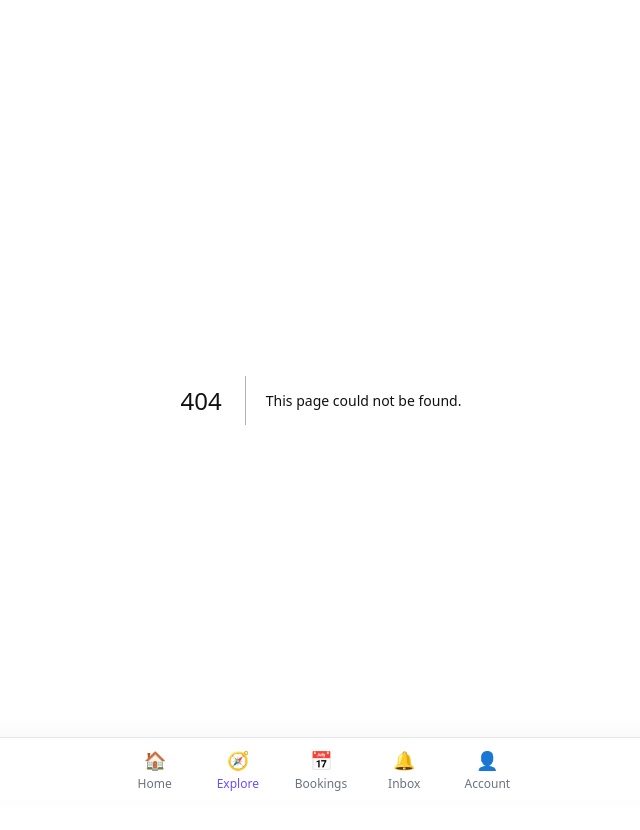
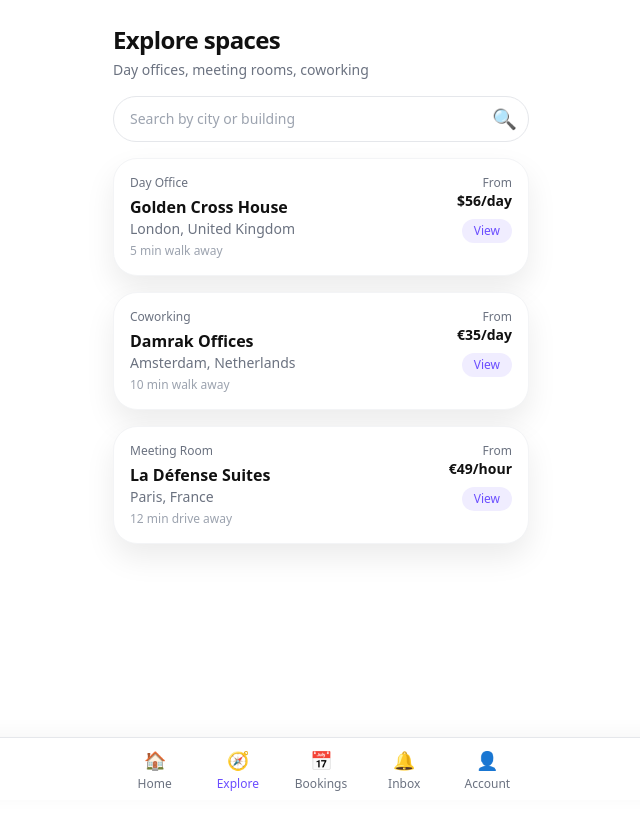
Before and after one commit to p-mourita/worka-app, a Next.js app: page /explore in a window 1280 px wide. Before the commit this address had no page. Shown: the top 830 px of the page, without its empty margins (319-959 px from the left). After the commit the page ends 800 px from the top, so only its background shows below. Built offline with nearby package versions, Linux system fonts and the light colour scheme.

Commit message:
Create page.tsx

```diff
--- /dev/null
+++ b/src/app/explore/page.tsx
@@ -0,0 +1,54 @@
+import Header from "@/components/header";
+import { SpaceCard } from "@/components/cards";
+
+const mockSpaces = [
+  {
+    id: "1",
+    name: "Golden Cross House",
+    city: "London, United Kingdom",
+    type: "Day Office" as const,
+    fromPrice: "$56/day",
+    distance: "5 min walk"
+  },
+  {
+    id: "2",
+    name: "Damrak Offices",
+    city: "Amsterdam, Netherlands",
+    type: "Coworking" as const,
+    fromPrice: "€35/day",
+    distance: "10 min walk"
+  },
+  {
+    id: "3",
+    name: "La Défense Suites",
+    city: "Paris, France",
+    type: "Meeting Room" as const,
+    fromPrice: "€49/hour",
+    distance: "12 min drive"
+  }
+];
+
+export default function ExplorePage() {
+  return (
+    <main className="flex-1 flex flex-col">
+      <Header
+        title="Explore spaces"
+        subtitle="Day offices, meeting rooms, coworking"
+      />
+      <section className="px-4">
+        <div className="relative mb-4">
+          <input
+            placeholder="Search by city or building"
+            className="w-full rounded-2xl border border-gray-200 px-4 py-3 text-sm pr-10"
+          />
+          <span className="absolute right-3 top-1/2 -translate-y-1/2 text-xl">
+            🔍
+          </span>
+        </div>
+        {mockSpaces.map((s) => (
+          <SpaceCard key={s.id} {...s} />
+        ))}
+      </section>
+    </main>
+  );
+}
```
